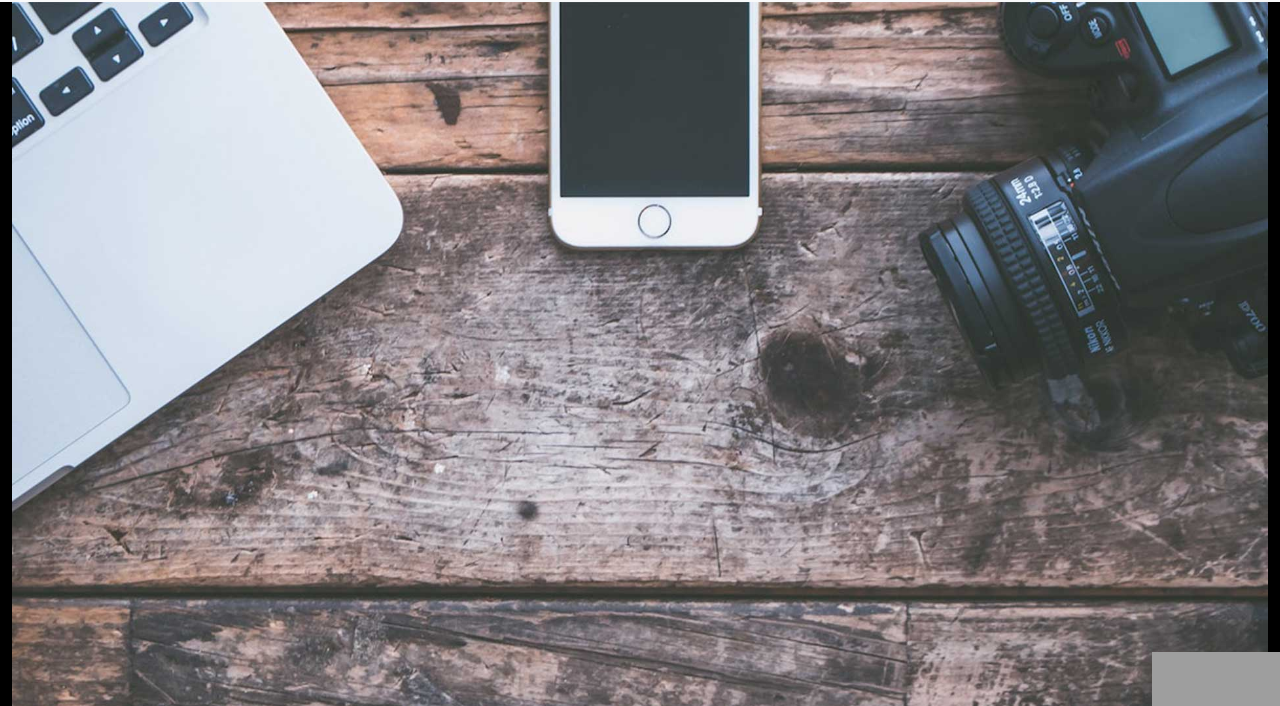
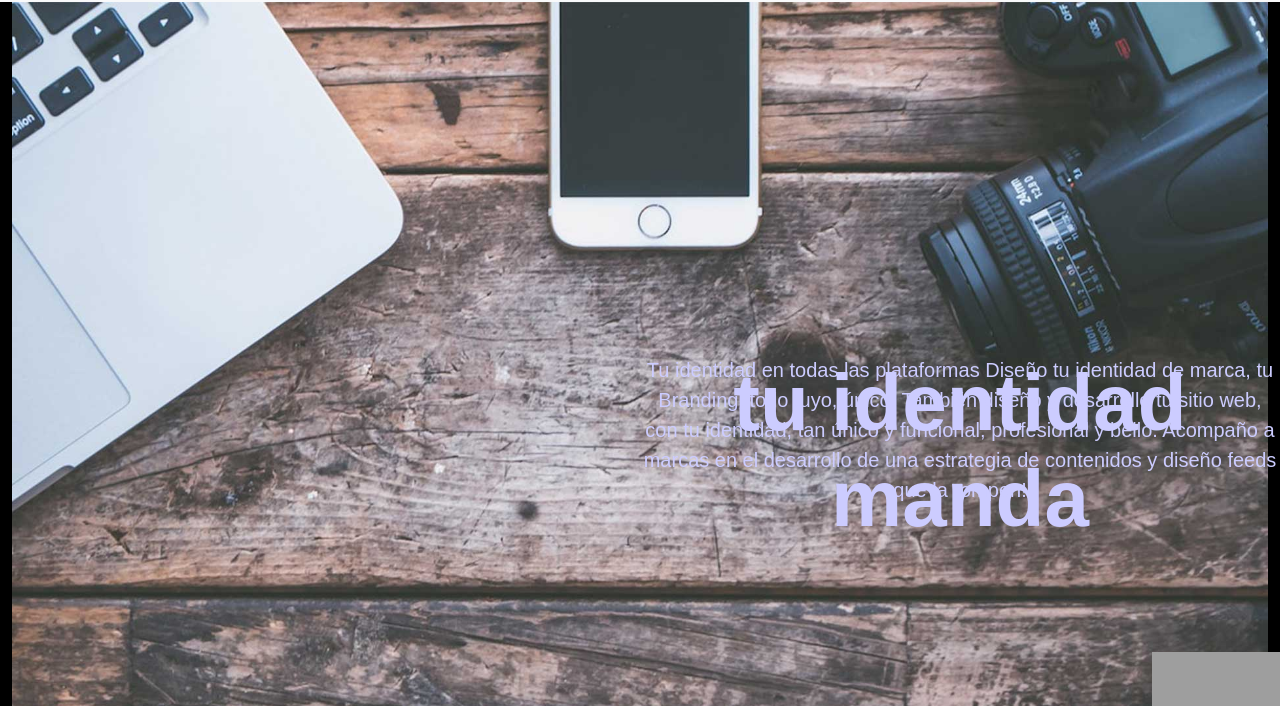
Before and after one commit to pleopardiribo/pf-leopardiribopaulina, a website: page index.html in a window 1280 px wide. Shown: the part 68-774 px from the top of the page. Drawn offline with nearby package versions, Linux system fonts and the light colour scheme; grey boxes are pictures that could not be loaded; a web font is replaced by a local one.

Commit message:
agregue texto a las imagenes

```diff
--- a/index.html
+++ b/index.html
@@ -53,7 +53,7 @@
 
     </header>
     <main>
-         <div class="container-fluid text-center">
+         <div id="headertextin" class="container-fluid text-center">
             <img src="./img/fondoDePantallaWebChampu.jpg" class="img-fluid" alt="...">
             <h1 class="maintit">
                 tu identidad manda
--- a/scss/styles.scss
+++ b/scss/styles.scss
@@ -27,6 +27,24 @@ header {
 
             }
         }
+    }
+}
+#headertextin{
+    position: relative;
+    h1{
+        position: absolute;
+        top: 50%;
+        left: 50%;
+
+    }
+}
+#headertextin{
+    position: relative;
+    p{
+        position: absolute;
+        top: 50%;
+        left: 50%;
+
     }
 }
 .maintit{
```
Also changed, not shown: css/styles.css, 1 other file.
